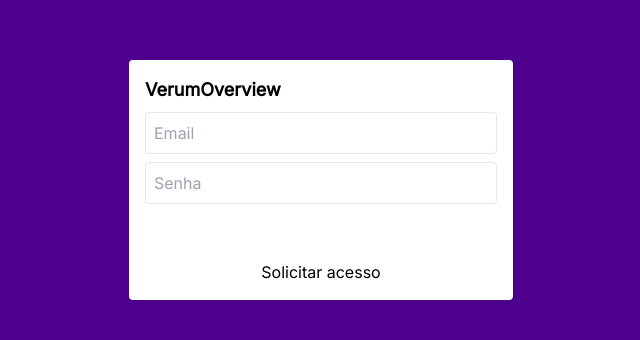
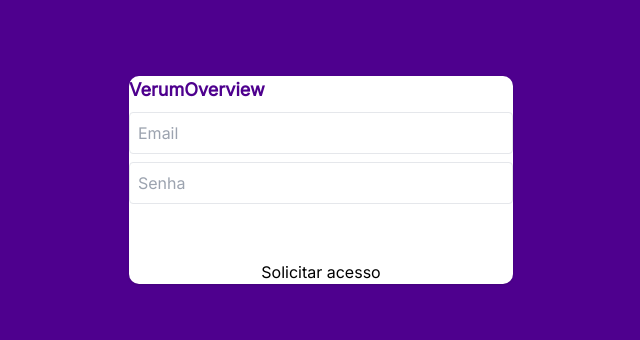
Before and after one commit to alissonccosta/v0projects, a React (Vite) app in the folder verumoverview/frontend/: page /login in a window 1280 px wide. Shown: the part 220-560 px from the top of the page, without its empty margins (319-959 px from the left). Built offline with nearby package versions, Linux system fonts and the light colour scheme; no server answers.

Commit message:
Implementa Card premium com variantes

```diff
--- a/verumoverview/frontend/src/components/ui/Card.tsx
+++ b/verumoverview/frontend/src/components/ui/Card.tsx
@@ -1,21 +1,82 @@
-import { ReactNode } from 'react';
+import { ReactNode, HTMLAttributes } from 'react';
 
-interface CardProps {
+export interface CardHeaderProps {
   title?: string;
-  actions?: ReactNode;
-  children: ReactNode;
+  subtitle?: string;
+  action?: ReactNode;
 }
 
-export default function Card({ title, actions, children }: CardProps) {
+export function CardHeader({ title, subtitle, action }: CardHeaderProps) {
+  if (!title && !subtitle && !action) return null;
+
   return (
-    <div className="bg-white dark:bg-dark-background rounded shadow p-4 space-y-2">
-      {(title || actions) && (
-        <div className="flex justify-between items-center mb-2">
-          {title && <h2 className="text-lg font-semibold">{title}</h2>}
-          {actions}
-        </div>
+    <div className="flex justify-between items-start mb-2">
+      <div>
+        {title && (
+          <h3 className="text-lg font-semibold text-primary dark:text-white">
+            {title}
+          </h3>
+        )}
+        {subtitle && (
+          <p className="text-sm text-gray-medium dark:text-gray-light">
+            {subtitle}
+          </p>
+        )}
+      </div>
+      {action && <div className="ml-2">{action}</div>}
+    </div>
+  );
+}
+
+export function CardContent({ children }: { children: ReactNode }) {
+  return <div className="py-2">{children}</div>;
+}
+
+export function CardFooter({ children }: { children: ReactNode }) {
+  return <div className="pt-2 mt-2 border-t dark:border-dark-background">{children}</div>;
+}
+
+type Variant = 'default' | 'highlighted' | 'success' | 'warning' | 'error';
+
+interface CardProps extends HTMLAttributes<HTMLDivElement> {
+  title?: string;
+  subtitle?: string;
+  headerAction?: ReactNode;
+  variant?: Variant;
+}
+
+export default function Card({
+  title,
+  subtitle,
+  children,
+  className = '',
+  headerAction,
+  variant = 'default',
+  ...props
+}: CardProps) {
+  const variantClasses: Record<Variant, string> = {
+    default: '',
+    highlighted: 'border border-primary dark:border-primary',
+    success: 'border border-status-success dark:border-status-success',
+    warning: 'border border-status-warning dark:border-status-warning',
+    error: 'border border-status-error dark:border-status-error'
+  };
+
+  const clickable = props.onClick ? 'cursor-pointer' : '';
+
+  return (
+    <div
+      className={`bg-white dark:bg-dark-card rounded-[10px] shadow transition-shadow duration-200 hover:shadow-md ${variantClasses[variant]} ${clickable} ${className}`}
+      {...props}
+    >
+      {(title || subtitle || headerAction) && (
+        <CardHeader title={title} subtitle={subtitle} action={headerAction} />
       )}
       {children}
     </div>
   );
 }
+
+Card.Header = CardHeader;
+Card.Content = CardContent;
+Card.Footer = CardFooter;
```
